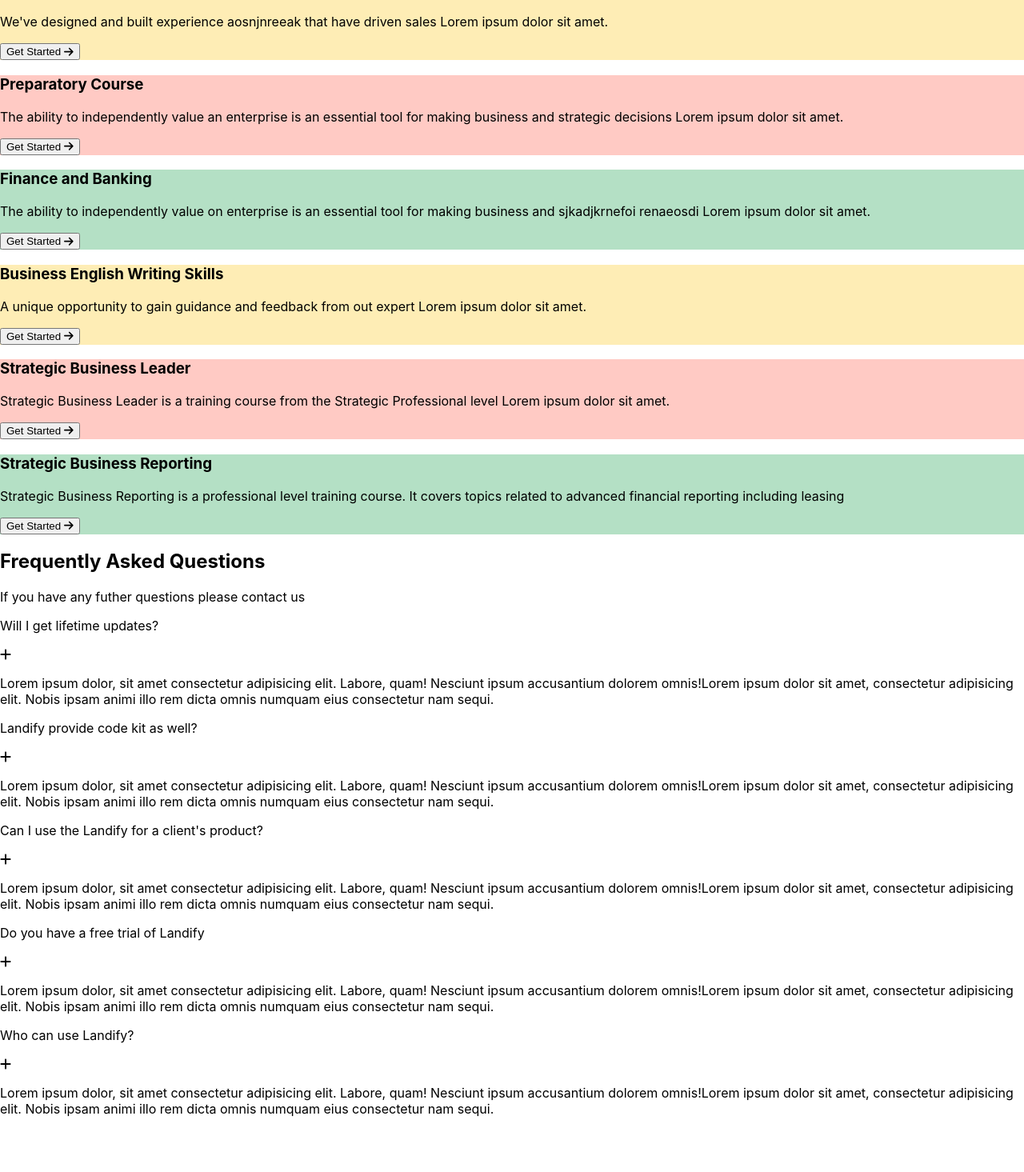
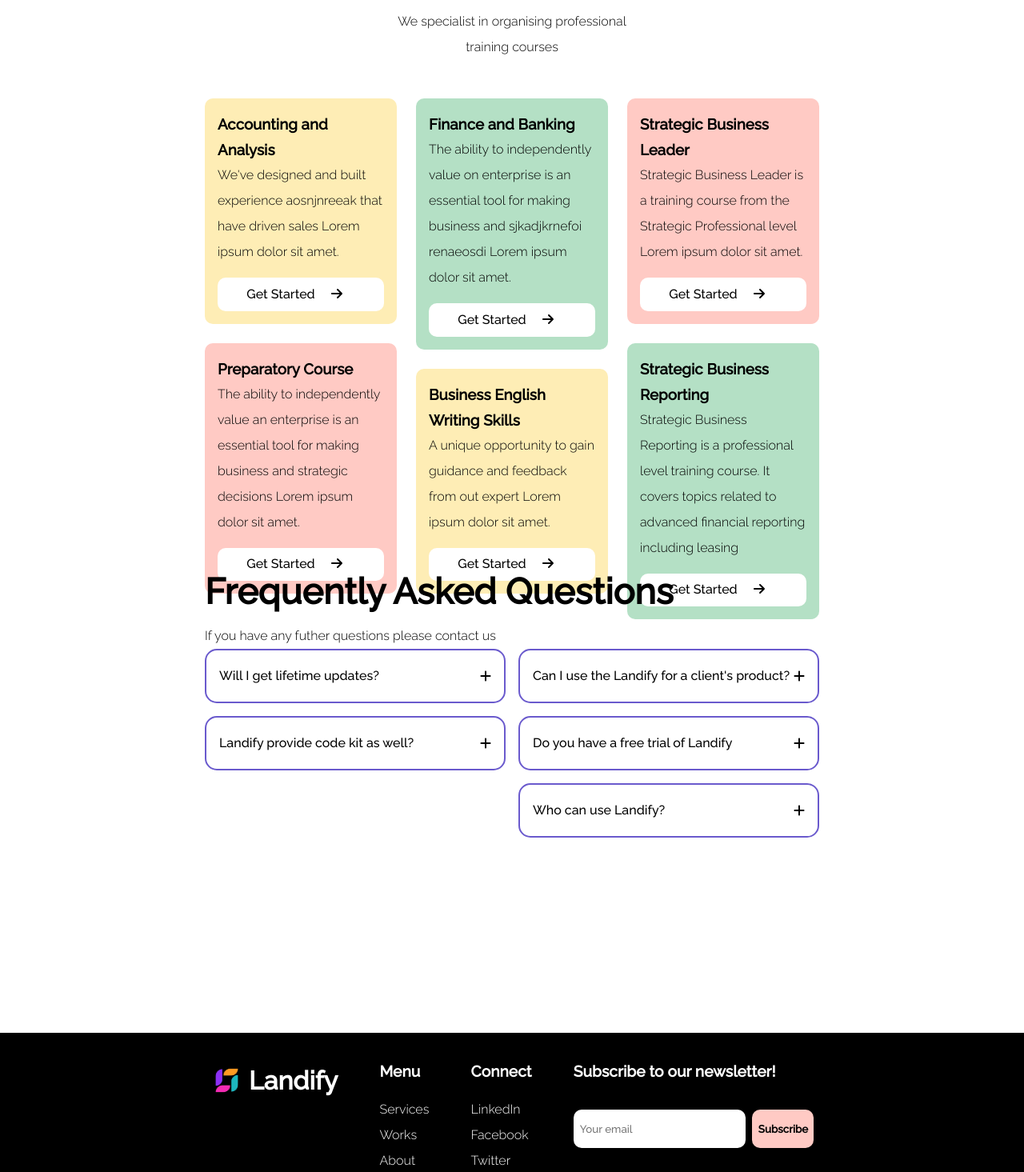
Before and after one commit to eddybruv/DataGirl-Tech, a React (Create React App) app in the folder ReactJS/Class 23/service-firm/: page / in a window 1280 px wide. Shown: the part 165-1630 px from the top of the page at 80% size. Built offline with nearby package versions, Linux system fonts and the light colour scheme.

Commit message:
added style

```diff
--- a/ReactJS/Class 23/service-firm/src/App.css
+++ b/ReactJS/Class 23/service-firm/src/App.css
@@ -1,38 +1,196 @@
-.App {
-  text-align: center;
+@import url("https://fonts.googleapis.com/css2?family=Raleway:wght@100;300;500&display=swap");
+
+* {
+  margin: 0;
+  padding: 0;
+  box-sizing: border-box;
+  font-family: "Raleway";
+  line-height: 2rem;
 }
 
-.App-logo {
-  height: 40vmin;
-  pointer-events: none;
+.upper-section {
+  width: 60%;
+  margin: 0 auto;
+  height: 100vh;
+  margin-top: 4rem;
 }
 
-@media (prefers-reduced-motion: no-preference) {
-  .App-logo {
-    animation: App-logo-spin infinite 20s linear;
-  }
+.upper-section .header h1 {
+  text-align: center;
+  padding: 3rem 0 1rem 0;
+  font-size: 2.5rem;
 }
 
-.App-header {
-  background-color: #282c34;
-  min-height: 100vh;
-  display: flex;
-  flex-direction: column;
-  align-items: center;
-  justify-content: center;
-  font-size: calc(10px + 2vmin);
-  color: white;
+.upper-section .header p {
+  text-align: center;
+  padding-top: 1rem;
+  padding-bottom: 2rem;
+  font-weight: 300;
 }
 
-.App-link {
-  color: #61dafb;
+.box-container {
+  margin-top: 1rem;
+  display: flex;
+  justify-content: center;
+  gap: 1.5rem;
 }
 
-@keyframes App-logo-spin {
-  from {
-    transform: rotate(0deg);
-  }
-  to {
-    transform: rotate(360deg);
-  }
+.two-box {
+  width: 33.3333%;
 }
+
+.card {
+  margin-bottom: 1.5rem;
+  padding: 1rem;
+  border-radius: 10px;
+}
+
+.card .text {
+  font-weight: 300;
+  padding-bottom: 1rem;
+}
+
+.card button {
+  width: 100%;
+  background-color: white;
+  font-weight: 500;
+  border: none;
+  padding: 0.3rem 0;
+  border-radius: 10px;
+  font-size: 1rem;
+}
+
+button .arrow-icon {
+  padding: 0 1rem;
+}
+
+.lower-section {
+  width: 60%;
+  margin: 0 auto;
+  height: 70vh;
+}
+
+.lower-section .header h2 {
+  font-size: 2.8rem;
+  padding: 1.5rem 0;
+}
+
+.lower-section .header p {
+  font-weight: 300;
+}
+
+.lower-container {
+  display: flex;
+  gap: 1rem;
+  justify-content: space-between;
+}
+
+.collapsable-box {
+  width: 50%;
+}
+
+.header-icon {
+  display: flex;
+  align-items: center;
+}
+
+.lower-card {
+  border: 2px solid slateblue;
+  padding: 1rem;
+  margin-bottom: 1rem;
+  border-radius: 15px;
+}
+
+.plus-icon {
+  margin-left: auto;
+  transition: 1s;
+}
+
+.rotate {
+  transform: rotateY(180deg) rotate(45deg);
+}
+
+.plus-icon:hover {
+  cursor: pointer;
+}
+
+.hide-text {
+  display: none;
+}
+
+.footer {
+  height: 30vh;
+  color: white;
+  background-color: black;
+}
+
+.footer-container {
+  width: 60%;
+  margin: 2rem auto;
+  display: flex;
+  justify-content: space-between;
+  padding: 2rem 0;
+  align-items: flex-start;
+  /* gap: 5rem; */
+}
+
+.logo {
+  height: fit-content;
+  display: flex;
+  align-items: center;
+}
+
+.logo img {
+  height: 55px;
+  width: 55px;
+}
+
+.logo span {
+  font-size: 2rem;
+  font-weight: bold;
+}
+
+ul {
+  list-style: none;
+}
+
+li {
+  font-weight: 300;
+}
+
+.footer ul {
+  margin-top: 1rem;
+}
+
+.footer p {
+  font-size: 1.2rem;
+  font-weight: bold;
+}
+
+.form {
+  width: 40%;
+}
+
+form {
+  padding: 2rem 0;
+}
+
+.footer input {
+  padding: 0.5rem;
+  outline: none;
+  border: none;
+  border-radius: 10px;
+  width: 70%;
+}
+
+.footer button {
+  width: 25%;
+  background-color: #ffcac4;
+  color: black;
+  padding: 0.5rem;
+  outline: none;
+  border: none;
+  border-radius: 10px;
+  font-weight: bold;
+  margin-left: 0.5rem;
+}
```
